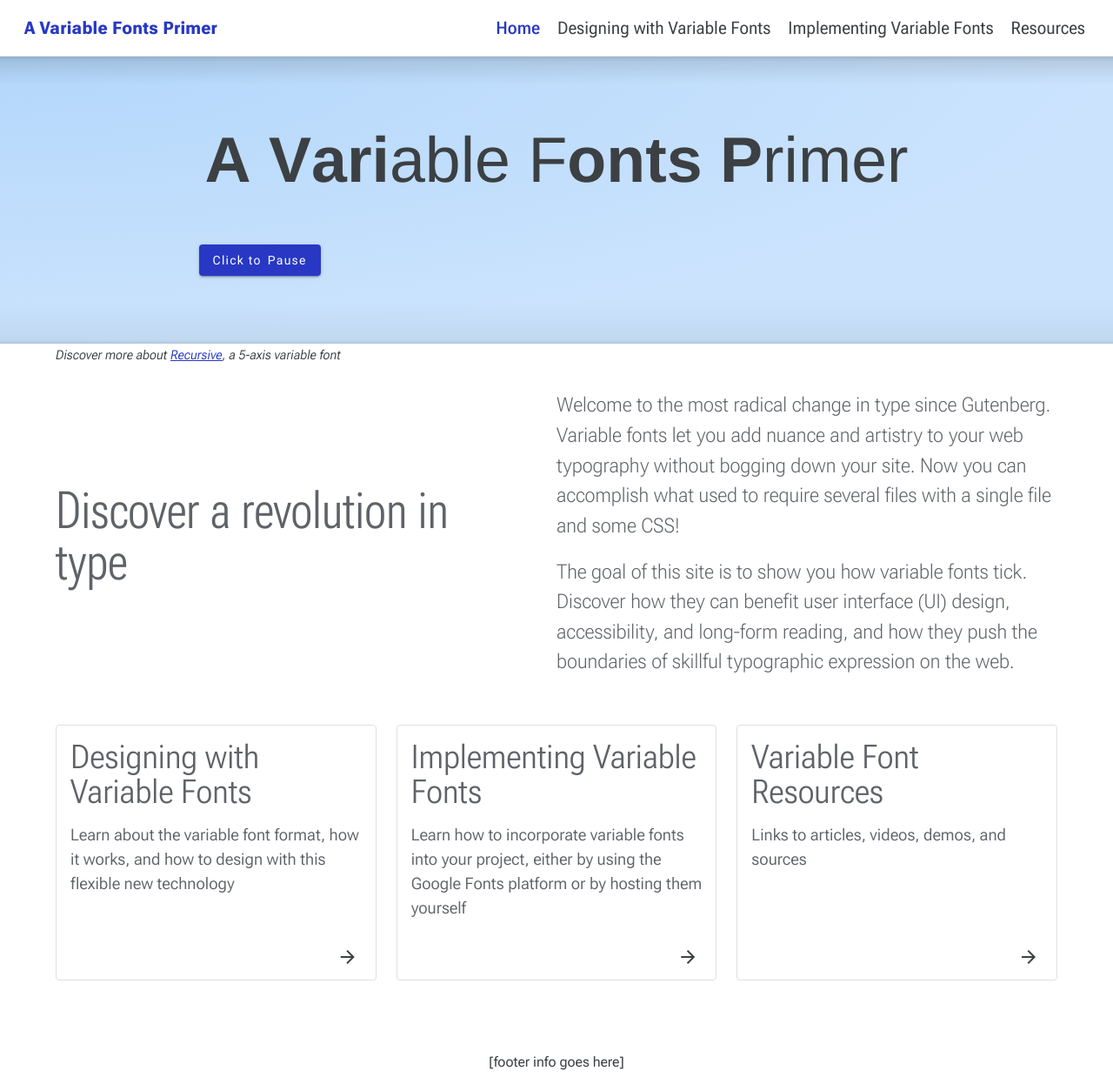
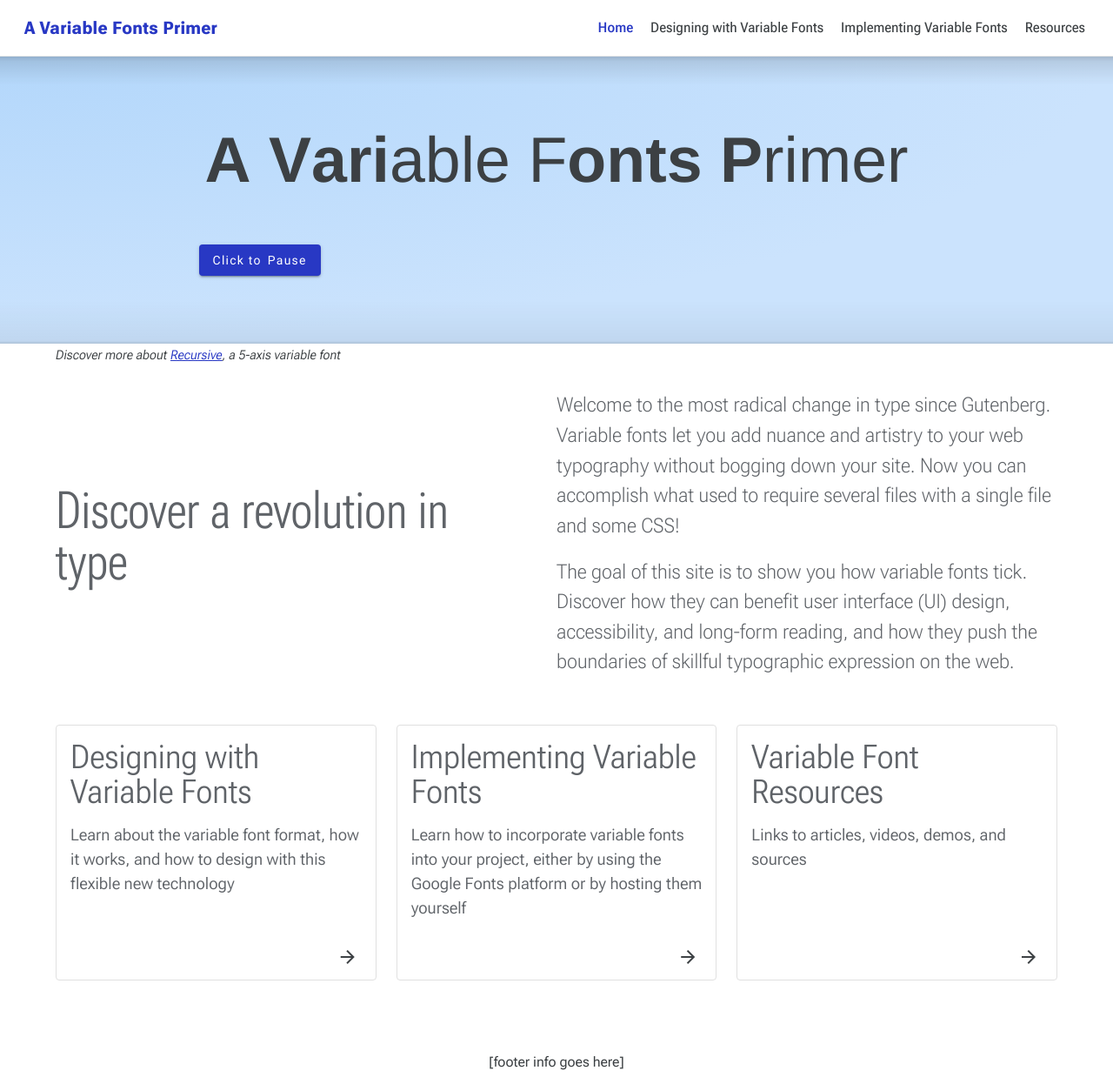
Before and after one commit to jpamental/variable-fonts, a Jekyll site: the page built from index.html, in a window 1280 px wide. Shown: the whole page at 87% size. Built offline with Jekyll 4.4.1, drawn with Linux system fonts in a browser that asks for light colours; some web fonts are replaced; a style sheet for code colours, icons or effects is not loaded.

Commit message:
Menu CSS tweaks

```diff
--- a/_includes/beatrice/02-molecules/01-menus/_main-menu.scss
+++ b/_includes/beatrice/02-molecules/01-menus/_main-menu.scss
@@ -35,13 +35,13 @@
   a {
     display: block;
     font-size: 1.5rem;
-    font-weight: 400;
+    font-weight: 450;
     font-stretch: 60%;
     line-height: 1.25;
     padding: 0.15rem 0.5rem 0.2rem;
     @media (min-width: $bp--large) {
       display: flex;
-      font-size: 1.25rem;
+      font-size: 1rem;
       line-height: 2rem;
       height: 100%;
       align-items: center;
```
Also changed, not shown: assets/css/styles.css, 1 other file.
